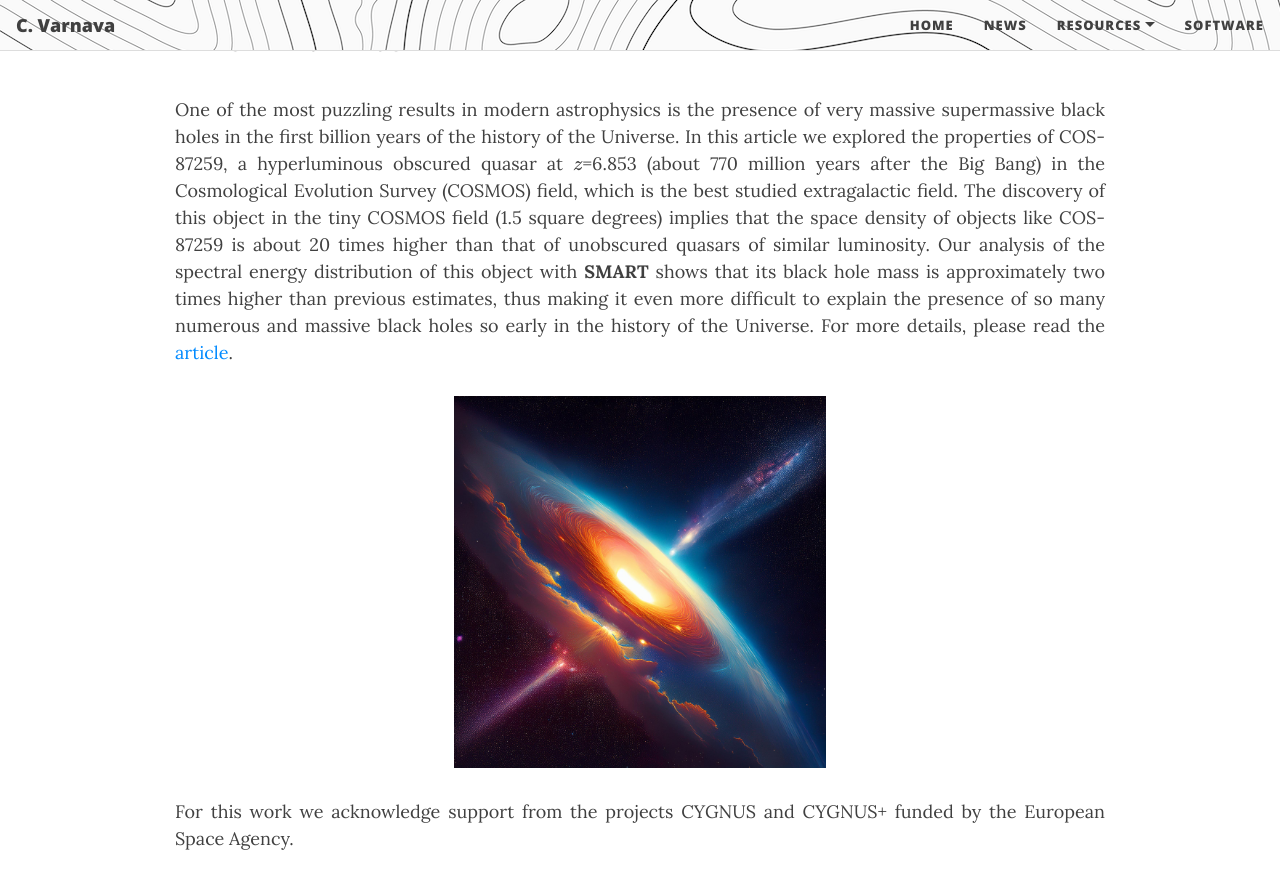
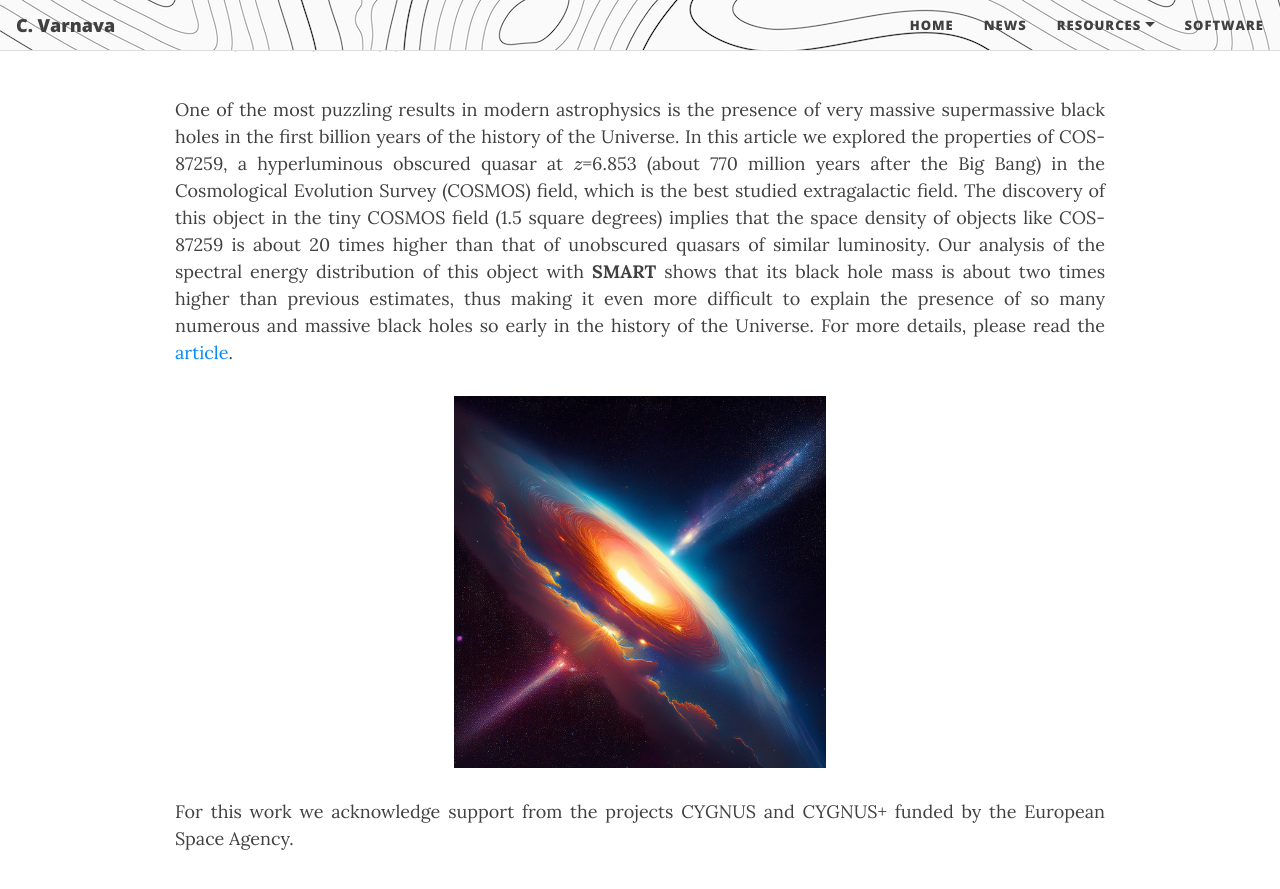
Before and after one commit to ch-var/ch-var.github.io, a Jekyll site: the page built from 2024-10-14-COS-87529.html, in a window 1280 px wide and 900 px high, scrolled down 676 px. Shown: the top 889 px of the window. Built offline with Jekyll 4.4.1, drawn with Linux system fonts in a browser that asks for light colours; formulas are drawn with MathJax 3.

Commit message:
Update 2024-10-14-COS-87529.html

```diff
--- a/2024-10-14-COS-87529.html
+++ b/2024-10-14-COS-87529.html
@@ -30,7 +30,7 @@
 <img src="/assets/img/COS.png">
 </p>
 
-<p align='justify'>One of the most puzzling results in modern astrophysics is the presence of very massive supermassive black holes in the first billion years of the history of the Universe. In this article we explored the properties of COS-87259, a hyperluminous obscured quasar at \(z\)=6.853 (about 770 million years after the Big Bang) in the Cosmological Evolution Survey (COSMOS) field, which is the best studied extragalactic field. The discovery of this object in the tiny COSMOS field (1.5 square degrees) implies that the space density of objects like COS-87259 is about 20 times higher than that of unobscured quasars of similar luminosity. Our analysis of the spectral energy distribution of this object with <b>SMART</b> shows that its black hole mass is approximately two times higher than previous estimates, thus making it even more difficult to explain the presence of so many numerous and massive black holes so early in the history of the Universe. For more details, please read the <a href="https://doi.org/10.1093/mnras/stae2221">article</a>.
+<p align='justify'>One of the most puzzling results in modern astrophysics is the presence of very massive supermassive black holes in the first billion years of the history of the Universe. In this article we explored the properties of COS-87259, a hyperluminous obscured quasar at \(z\)=6.853 (about 770 million years after the Big Bang) in the Cosmological Evolution Survey (COSMOS) field, which is the best studied extragalactic field. The discovery of this object in the tiny COSMOS field (1.5 square degrees) implies that the space density of objects like COS-87259 is about 20 times higher than that of unobscured quasars of similar luminosity. Our analysis of the spectral energy distribution of this object with <b>SMART</b> shows that its black hole mass is about two times higher than previous estimates, thus making it even more difficult to explain the presence of so many numerous and massive black holes so early in the history of the Universe. For more details, please read the <a href="https://doi.org/10.1093/mnras/stae2221">article</a>.
 
 <p align="center">
 <img src="/assets/img/SMBH.jpg" width="40%" height="40%">
```
